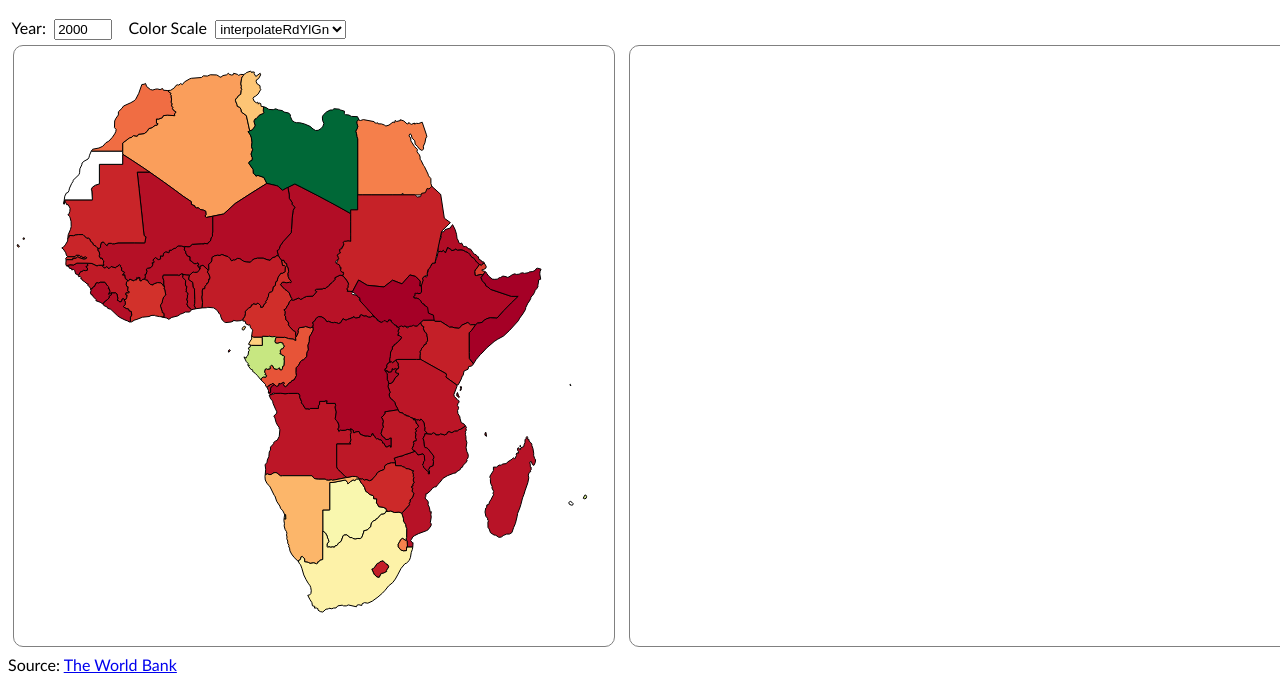
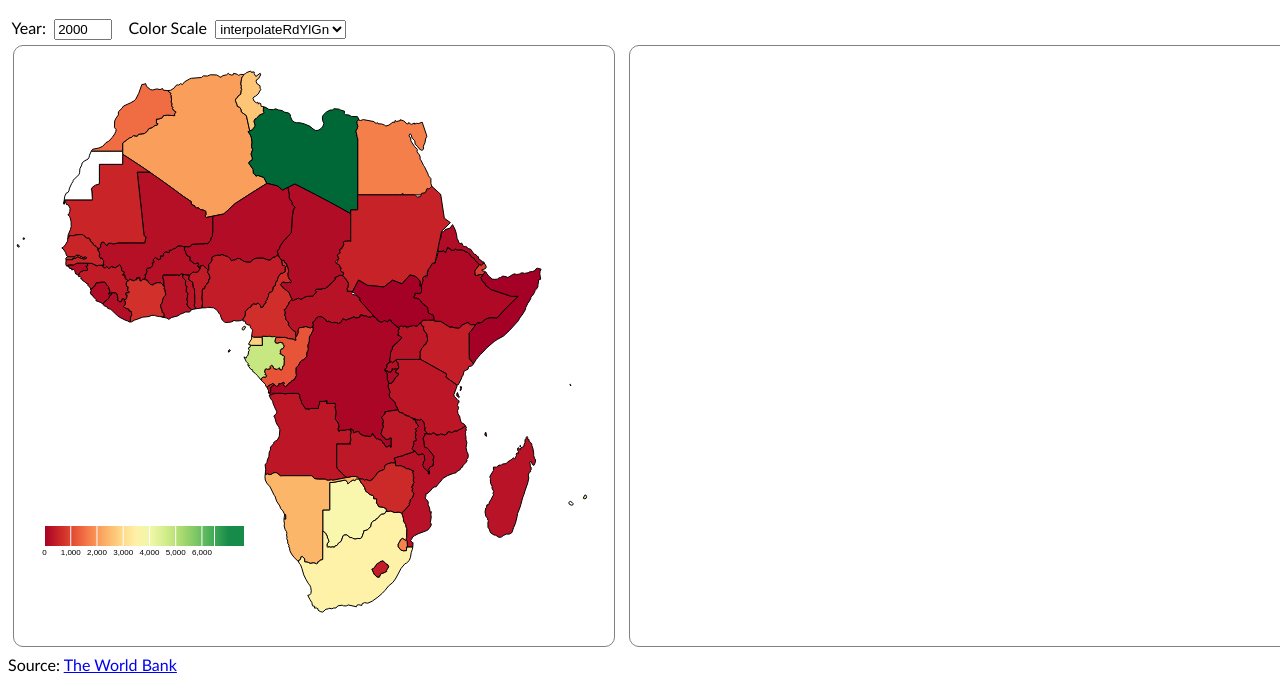
Before and after one commit to AshishSanthaKumar/Map-and-Line-Chart-D3-Js, a plain HTML site: page index.html in a window 1280 px wide. Shown: the part 175-857 px from the top of the page. Drawn offline with nearby package versions, Linux system fonts and the light colour scheme.

Commit message:
Added legend

```diff
--- a/index.html
+++ b/index.html
@@ -6,7 +6,9 @@
     <link rel='stylesheet' href='css/styles.css'>
     <script src='https://d3js.org/d3.v5.min.js'></script>
     <script src='scripts/homework3.js'></script>
-
+    <style>
+      .x-axis line, .x-axis path { stroke: #fff; }
+    </style>
   </head>
   <body>
     <div id='wrapper'>
@@ -15,7 +17,7 @@
       <hr style='width:100%'>
       <h1>GDP per Capita in Africa (1960-2011)</h1>
       &nbsp;Year:&nbsp;
-      <input id='year-input' type='number' value='2000'/>
+      <input id='year-input' type='number' value='2000' />
       &nbsp;
       &nbsp;Color Scale&nbsp;
       <select id='color-scale-select'>
--- a/scripts/homework3.js
+++ b/scripts/homework3.js
@@ -1,6 +1,5 @@
 
 var mapSvg;
-
 var lineSvg;
 var lineWidth;
 var lineHeight;
@@ -10,6 +9,7 @@ var lineMargin = { top: 20, right: 60, bottom: 60, left: 100 };
 
 var mapData;
 var timeData;
+
 
 // This runs when the page is loaded
 document.addEventListener('DOMContentLoaded', function() {
@@ -62,8 +62,10 @@ function drawMap() {
   let path = d3.geoPath()
                .projection(projection);
 
+
+
   // get the selected year based on the input box's value
-  // console.log(document.getElementById('year-input').value)
+
   var year = document.getElementById('year-input').value;
 
   // get the GDP values for countries for the selected year
@@ -79,8 +81,7 @@ function drawMap() {
   var colorScale = d3.scaleSequential(d3[d3.select("#color-scale-select").property("value")])
                      .domain(extent);
 
-
-  // draw the map on the #map svg
+  //draw the map on the #map svg
   let g = mapSvg.append('g');
   g.selectAll('path')
     .data(mapData.features)
@@ -108,7 +109,53 @@ function drawMap() {
        console.log('clicked on ' + d.properties.name);
     });
 
+  //Legend
+
+  let barHeight = 20;
+  let height = 100;
+  let width=200;
+
+  leg=mapSvg.selectAll("legend");
+  let axisBottom = g => g
+    .attr("class", `x-axis`)
+    .attr("transform", `translate(0,${height+400})`)
+    .call(d3.axisBottom(axisScale)
+      .ticks(width / 40)
+      .tickSize(-barHeight))
+      .style("font-size",'8px');
+
+  let axisScale = d3.scaleLinear()
+    .domain(colorScale.domain())
+    .range([30, width]);
+
+  d3.selectAll("legend").remove();
+
+
+  const defs = mapSvg.append("defs");
+
+  const linearGradient = defs.append("linearGradient")
+      .attr("id", "linear-gradient");
+
+  linearGradient.selectAll("stop")
+    .data(colorScale.ticks().map((t, i, n) => ({ offset: `${100*i/n.length}%`, color: colorScale(t) })))
+    .enter().append("stop")
+    .attr("offset", d => d.offset)
+    .attr("stop-color", d => d.color);
+
+    mapSvg.append('g')
+      .attr("transform", `translate(0,${height- barHeight+400})`)
+      .attr("id","legend")
+      .append("rect")
+      .attr('transform', `translate(${30}, 0)`)
+      .attr("width", width)
+      .attr("height", barHeight)
+      .style("fill", "url(#linear-gradient)");
+
+  mapSvg.append('g')
+    .call(axisBottom);
+
 }
+
 
 
 // Draw the line chart in the #linechart svg for
```
